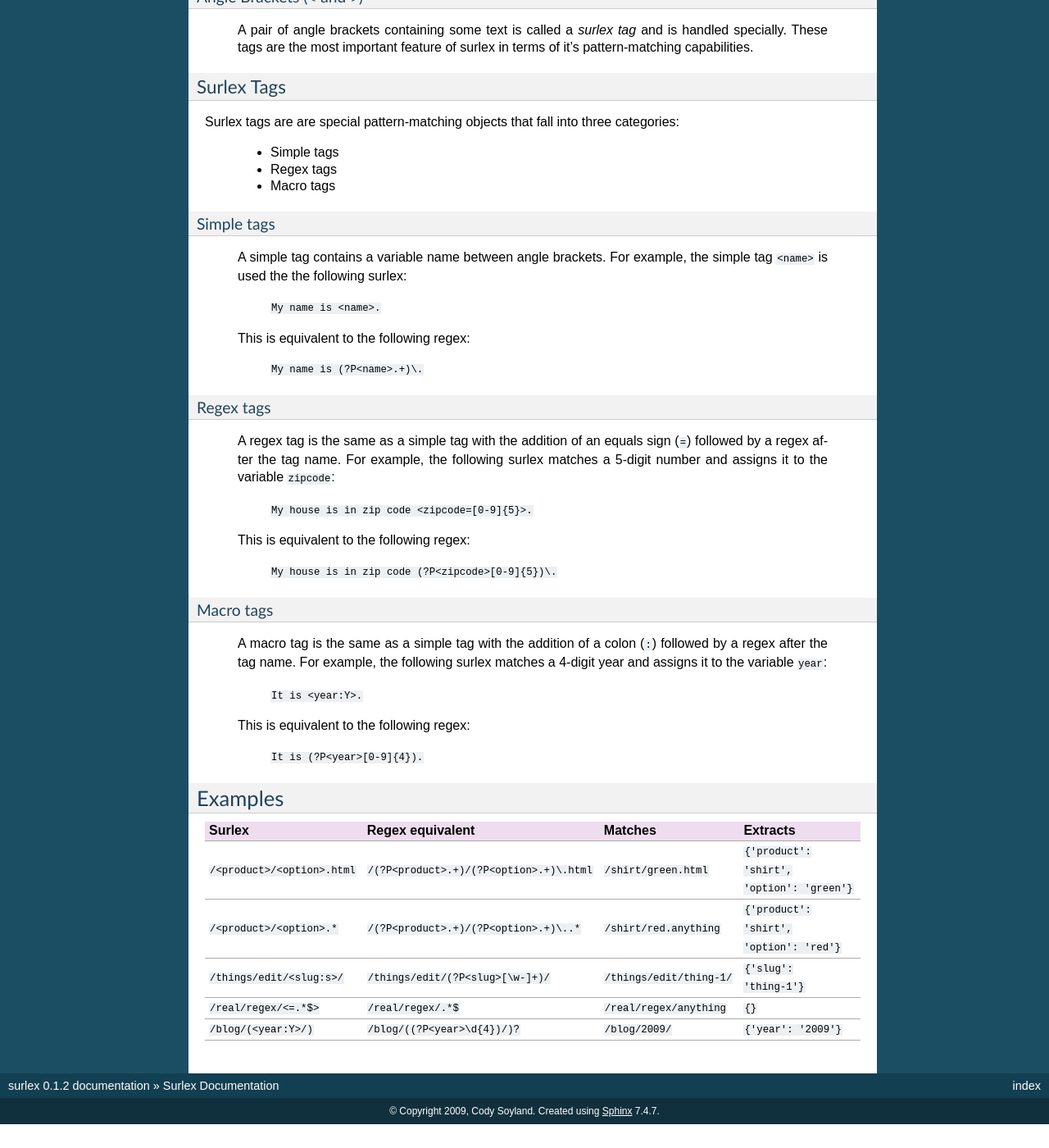
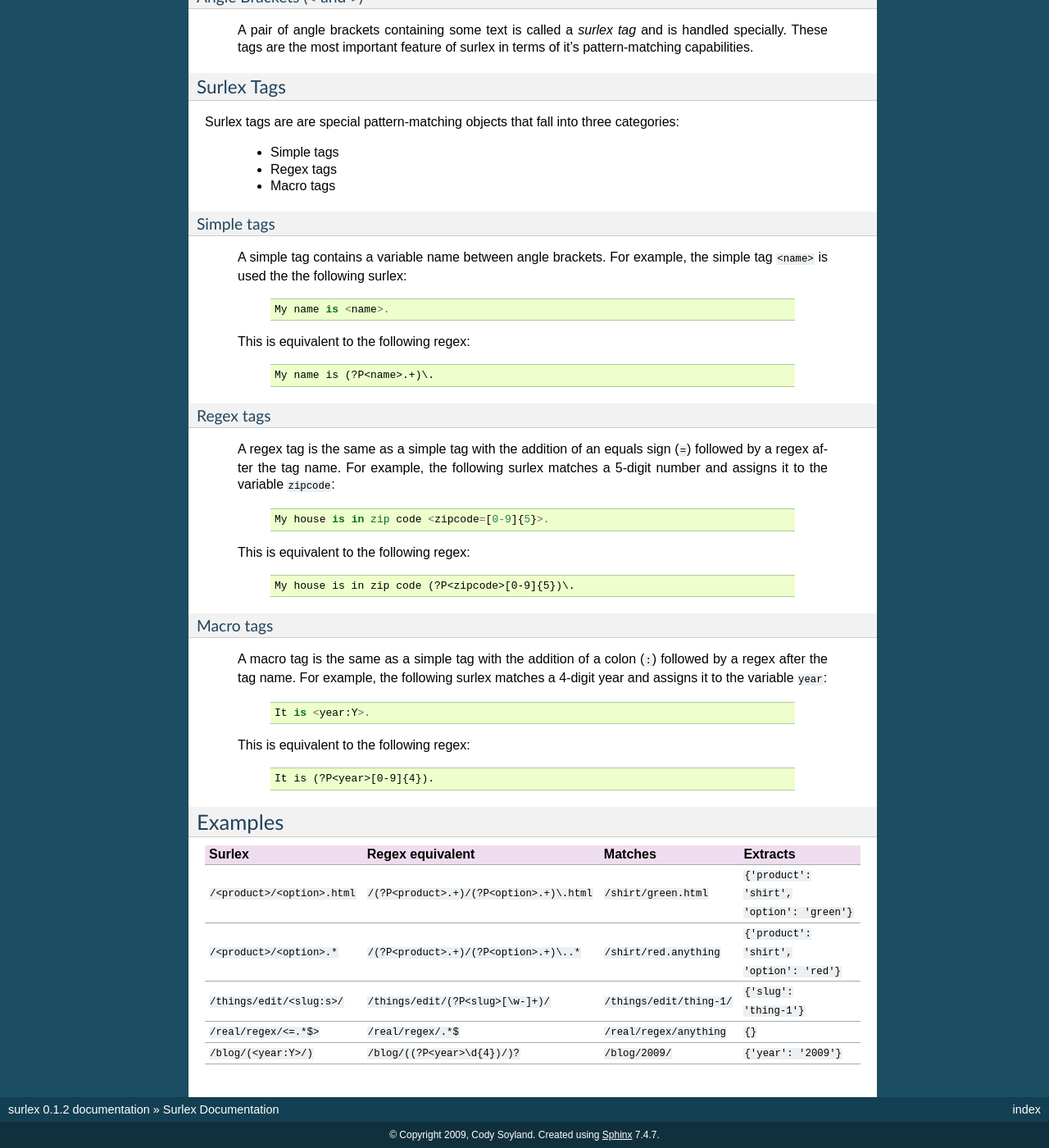
Before and after one commit to codysoyland/surlex, a Sphinx documentation site: the page built from docs/index.rst, in a window 1280 px wide and 1400 px high, scrolled down 1660 px. Shown: the whole window at 82% size. Built offline with Sphinx 7.4.7, drawn with Linux system fonts in a browser that asks for light colours; before the commit the page ends 3031 px from its top, so only the background shows below that.

Commit message:
Changed style of samples in docs.

```diff
--- a/docs/index.rst
+++ b/docs/index.rst
@@ -117,11 +117,15 @@ Simple tags
     A simple tag contains a variable name between angle brackets. For
     example, the simple tag ``<name>`` is used the the following surlex:
 
-        ``My name is <name>.``
+        ::
+
+            My name is <name>.
 
     This is equivalent to the following regex:
 
-        ``My name is (?P<name>.+)\.``
+        ::
+
+            My name is (?P<name>.+)\.
 
 Regex tags
 ----------
@@ -130,11 +134,15 @@ Regex tags
     example, the following surlex matches a 5-digit number and assigns
     it to the variable ``zipcode``:
 
-        ``My house is in zip code <zipcode=[0-9]{5}>.``
+        ::
+
+            My house is in zip code <zipcode=[0-9]{5}>.
 
     This is equivalent to the following regex:
 
-        ``My house is in zip code (?P<zipcode>[0-9]{5})\.``
+        ::
+
+            My house is in zip code (?P<zipcode>[0-9]{5})\.
 
 Macro tags
 ----------
@@ -143,11 +151,15 @@ Macro tags
     the following surlex matches a 4-digit year and assigns it to the
     variable ``year``:
 
-        ``It is <year:Y>.``
+        ::
+
+            It is <year:Y>.
 
     This is equivalent to the following regex:
 
-        ``It is (?P<year>[0-9]{4}).``
+        ::
+
+            It is (?P<year>[0-9]{4}).
 
 --------
 Examples
```
